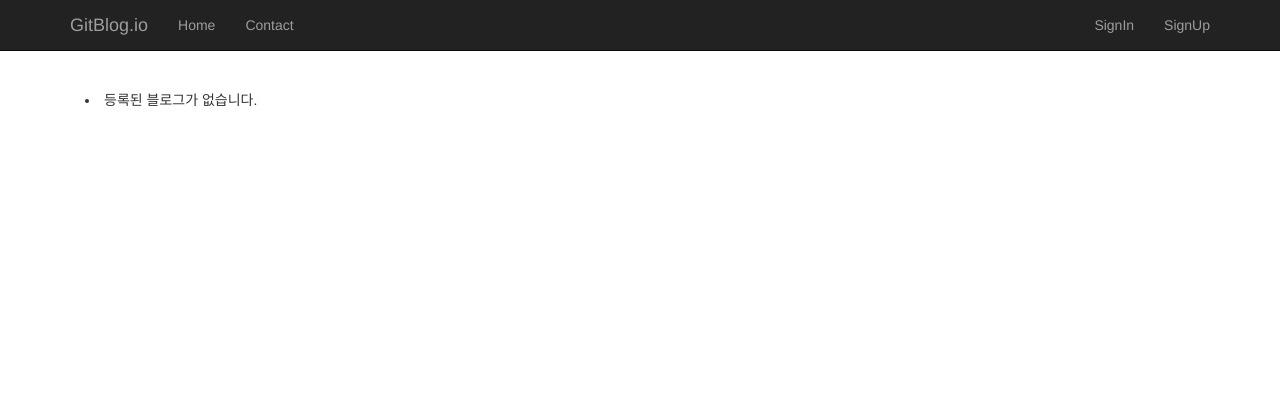
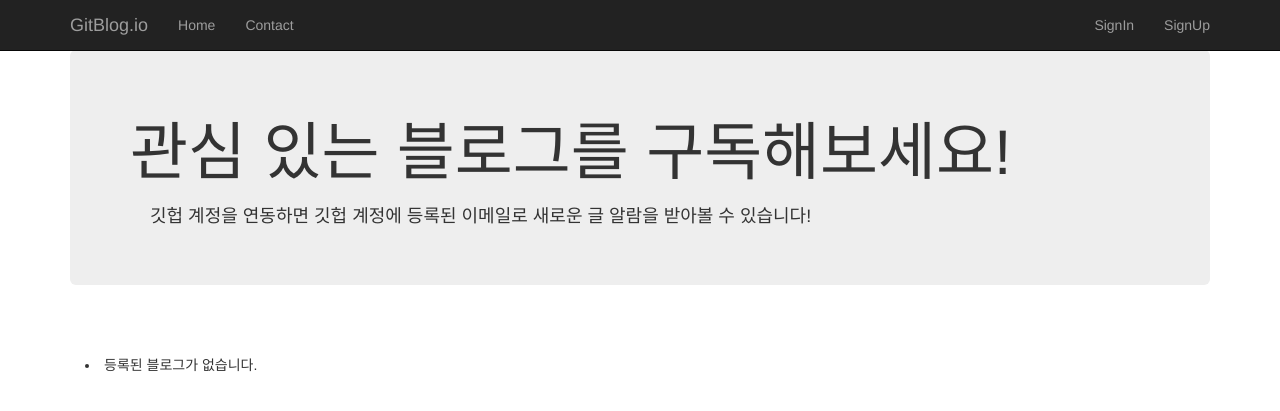
Before and after one commit to nolsigan/pystagram, a Django app: page /blog/ in a window 1280 px wide. Shown: the top 411 px of the page. Run offline with Django 3.2, Linux system fonts and the light colour scheme; data that the repository does not hold is empty; parts of the project's set-up code (start-up, migrations or seed data) failed here and were passed over; some libraries are stand-ins or nearby versions.

Commit message:
홈페이지 설명 추가

```diff
--- a/blog/static/css/blog.css
+++ b/blog/static/css/blog.css
@@ -5,3 +5,8 @@
 .btn-subscribe {
     margin-top: 10px;
 }
+
+.main-explain {
+    margin-top: 20px;
+    margin-left: 20px;
+}
--- a/blog/templates/index.html
+++ b/blog/templates/index.html
@@ -7,6 +7,11 @@
     <link rel="stylesheet" href="{% static 'css/blog.css' %}">
 {% endblock %}
 {% block content %}
+
+    <div class="jumbotron">
+        <h1>관심 있는 블로그를 구독해보세요!</h1>
+        <h4 class="main-explain">깃헙 계정을 연동하면 깃헙 계정에 등록된 이메일로 새로운 글 알람을 받아볼 수 있습니다!</h4>
+    </div>
 
     <div class="blog-list">
         <div class="row">
```
